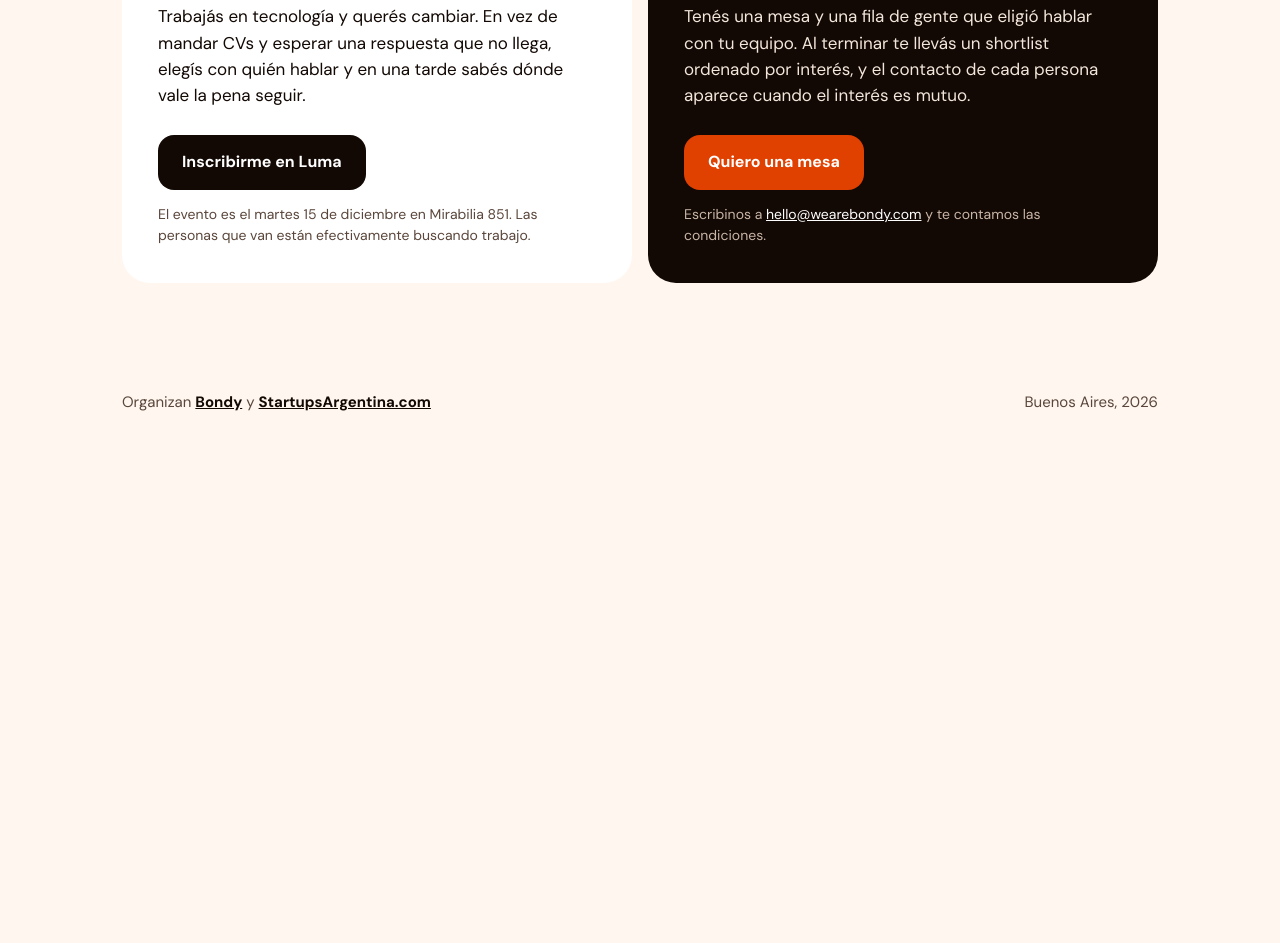
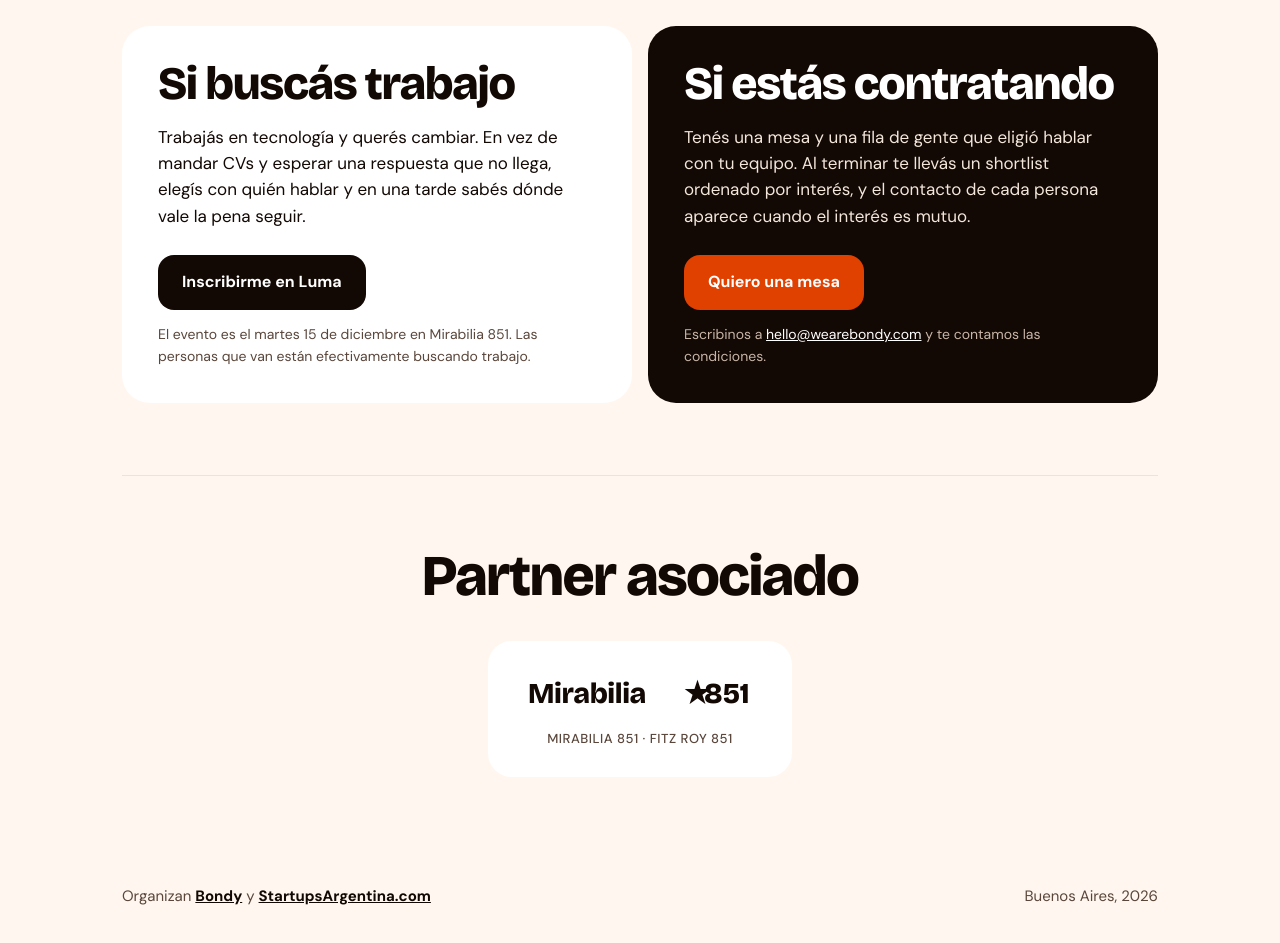
Before and after one commit to schmitman/speedrecruitment, a plain HTML site: page index.html in a window 1280 px wide. Shown: the part 1663-2606 px from the top of the page. Before the commit the page ends 2129 px from the top, so only its background shows below. Drawn offline with nearby package versions, Linux system fonts and the light colour scheme.

Commit message:
Agregar estadísticas de pre-inscriptos y logo Mirabilia como partner asociado

```diff
--- a/index.html
+++ b/index.html
@@ -33,6 +33,10 @@ nav .links a:hover{color:var(--ink)}
 .lead{font-size:20px;color:var(--body);max-width:30em;margin:28px 0 22px}
 .facts{display:flex;flex-wrap:wrap;gap:8px;margin-bottom:30px}
 .facts span{background:var(--card);border-radius:999px;padding:7px 14px;font-weight:500;font-size:15px}
+.stats{display:flex;gap:16px;margin:24px 0 28px;flex-wrap:wrap}
+.stat{background:var(--card);border-radius:18px;padding:16px 20px;min-width:140px}
+.stat strong{display:block;font-family:var(--disp);font-size:32px;font-weight:800;letter-spacing:-.03em;color:var(--accent);line-height:1}
+.stat span{font-size:14px;color:var(--muted);font-weight:500}
 .btns{display:flex;gap:12px;flex-wrap:wrap}
 .btn{display:inline-block;font-weight:700;font-size:16px;text-decoration:none;padding:15px 24px;border-radius:16px}
 .btn.main{background:var(--ink);color:#fff}.btn.main:hover{background:var(--accent);color:#fff}
@@ -71,6 +75,12 @@ section h2{font-size:clamp(2.2rem,5vw,3.6rem);margin-bottom:28px;max-width:16ch}
 .side small{display:block;margin-top:14px;font-size:14px;color:var(--muted)}
 .side.emp small{color:#C9B6A8}.side.emp small a{color:#fff}
 
+.partners{text-align:center}
+.partners h2{margin-left:auto;margin-right:auto;max-width:none}
+.partner{display:inline-flex;flex-direction:column;align-items:center;gap:12px;background:var(--card);border-radius:24px;padding:28px 40px;margin-top:8px}
+.partner svg{height:48px;width:auto}
+.partner .label{font-size:13px;font-weight:500;color:var(--muted);letter-spacing:.04em;text-transform:uppercase}
+
 footer{padding:36px 0 52px;font-size:15px;color:var(--muted);display:flex;justify-content:space-between;flex-wrap:wrap;gap:10px}
 footer a{color:var(--ink);font-weight:700}
 
@@ -81,6 +91,7 @@ footer a{color:var(--ink);font-weight:700}
 .sides{grid-template-columns:1fr}.side{padding:28px}
 nav .links{display:none}
 .steps{grid-template-columns:1fr}
+.stats{justify-content:flex-start}
 }
 </style>
 </head>
@@ -95,6 +106,9 @@ nav .links{display:none}
   <div>
     <h1>Anotate.<br>Entrevistate.<br><span class="pill">¡Dale match!</span></h1>
     <p class="lead">Una tarde de entrevistas cortas, cara a cara, entre startups que están contratando y gente de tecnología. Si después de charlar los dos dicen que sí, es match y arranca el proceso.</p>
+    <div class="stats">
+      <div class="stat"><strong>450+</strong><span>pre-inscriptos</span></div>
+    </div>
     <div class="facts"><span>Martes 15 de diciembre</span><span>Mirabilia 851, CABA</span></div>
     <div class="btns">
       <a class="btn main" href="https://luma.com/ub3r7odg" target="_blank" rel="noopener">Quiero participar</a>
@@ -136,6 +150,18 @@ nav .links{display:none}
   </div>
 </section>
 
+<section class="partners">
+  <h2>Partner asociado</h2>
+  <div class="partner">
+    <svg viewBox="0 0 280 60" xmlns="http://www.w3.org/2000/svg" role="img" aria-label="Mirabilia 851">
+      <text x="0" y="42" font-family="'Bricolage Grotesque', system-ui, sans-serif" font-weight="800" font-size="36" fill="#120804" letter-spacing="-0.5">Mirabilia</text>
+      <text x="195" y="42" font-family="'Bricolage Grotesque', system-ui, sans-serif" font-weight="800" font-size="36" fill="#120804">★</text>
+      <text x="220" y="42" font-family="'Bricolage Grotesque', system-ui, sans-serif" font-weight="800" font-size="36" fill="#120804">851</text>
+    </svg>
+    <div class="label">Mirabilia 851 · Fitz Roy 851</div>
+  </div>
+</section>
+
 <footer>
   <span>Organizan <a href="https://wearebondy.com" target="_blank" rel="noopener">Bondy</a> y <a href="https://startupsargentina.com" target="_blank" rel="noopener">StartupsArgentina.com</a></span>
   <span>Buenos Aires, 2026</span>
```
